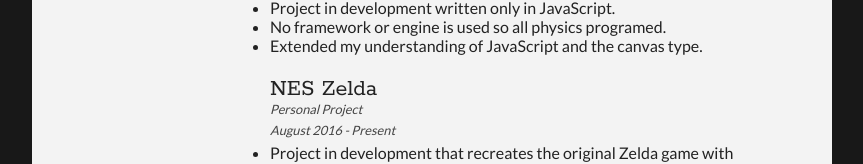
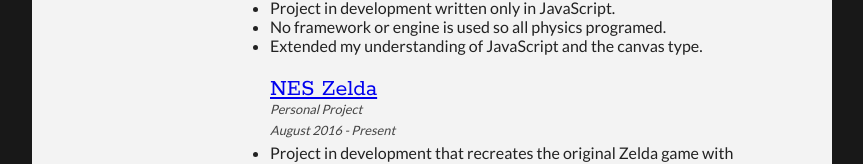
Before and after one commit to xylafur/website, a plain HTML site: page index.html in a window 1280 px wide. Shown: the part 1243-1407 px from the top of the page, without its empty margins (208-1071 px from the left). Drawn offline with Linux system fonts and the light colour scheme.

Commit message:
Updated with a link to my Zelda Repo

```diff
--- a/index.html
+++ b/index.html
@@ -179,7 +179,7 @@
 				</article>
         <p></p>
 
-          <h2>NES Zelda</h2>
+          <h2><a href = "https://github.com/xylafur/Zelda-Clone-Old-" >NES Zelda </a></h2>
 					<p class="subDetails">Personal Project</p>
           <p class="subDetails">August 2016 - Present</p>
 					<ul>
```
